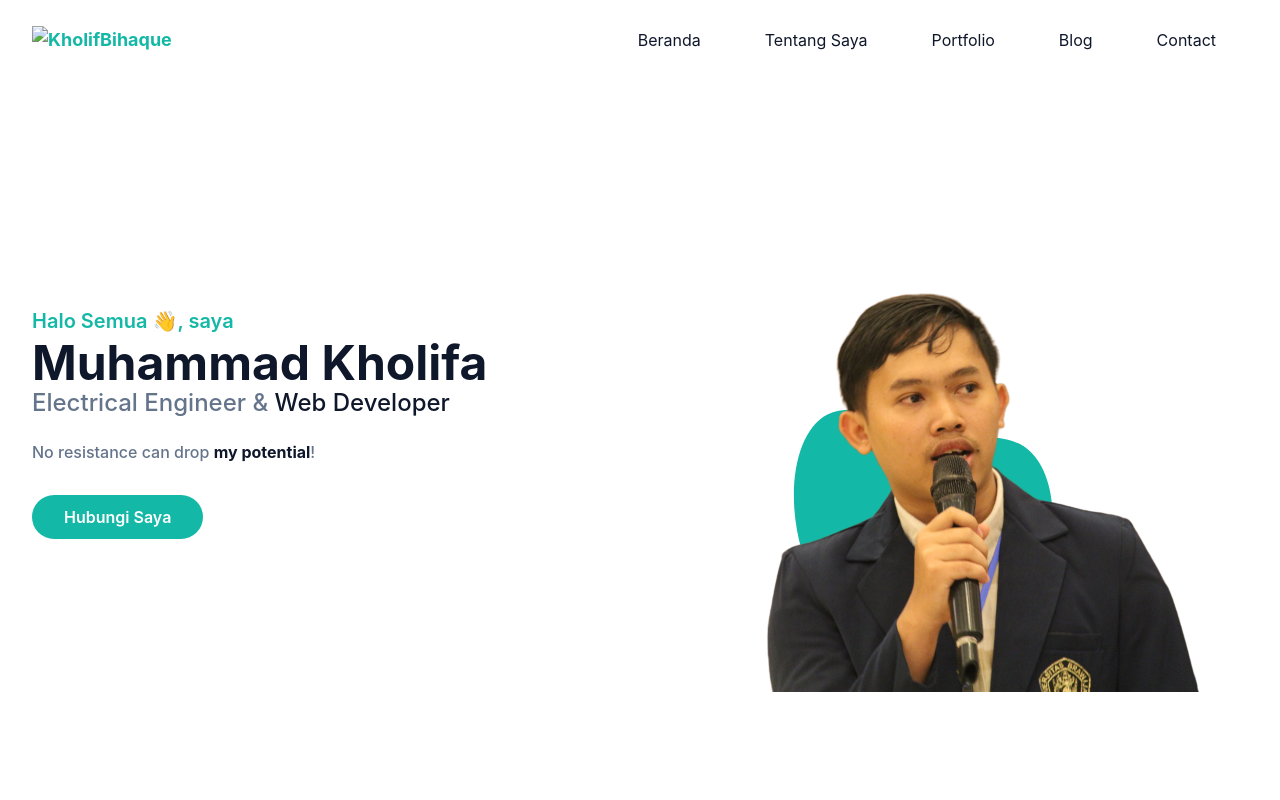
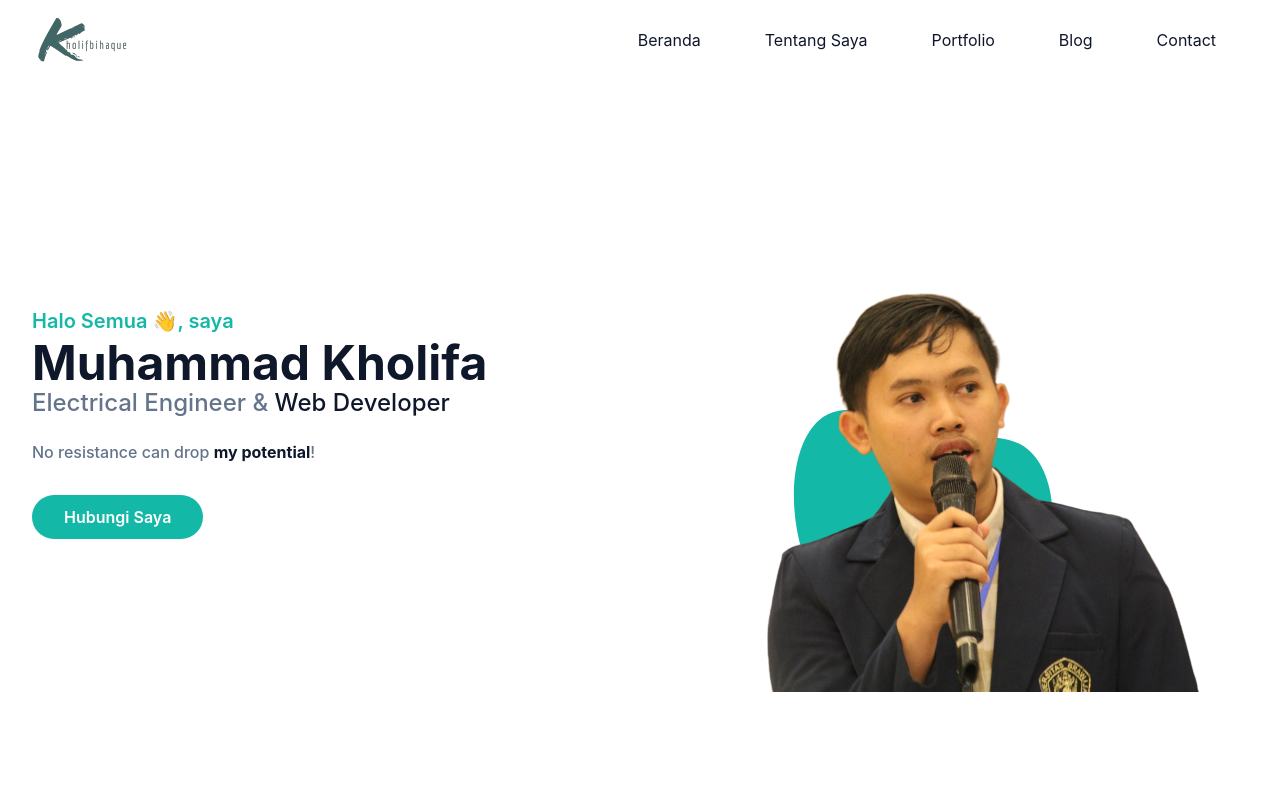
Before and after one commit to bihaque/Portfolio-Web, a website: page index.html in a window 1280 px wide. Shown: the top 800 px of the page. Drawn offline with Linux system fonts and the light colour scheme; the site is published under a folder, as on GitHub Pages, so addresses that start at the root find nothing.

Commit message:
resolving logo bug

```diff
--- a/index.html
+++ b/index.html
@@ -13,7 +13,7 @@
         <div class="container">
             <div class="flex items-center justify-between relative">
                 <div class="px-4">
-                    <a href="#home" class="font-bold text-lg text-primary block py-1"><img src="/dist/img/logo.png" alt="KholifBihaque"></a>
+                    <a href="#home" class="font-bold text-lg text-primary block py-1"><img src="dist/img/logo.png" alt="KholifBihaque"></a>
                 </div>
                 <div class="flex items-center px-4">
                     <button id="hamburger" name="hamburger" type="button" class="block absolute right-4 lg:hidden">
```
